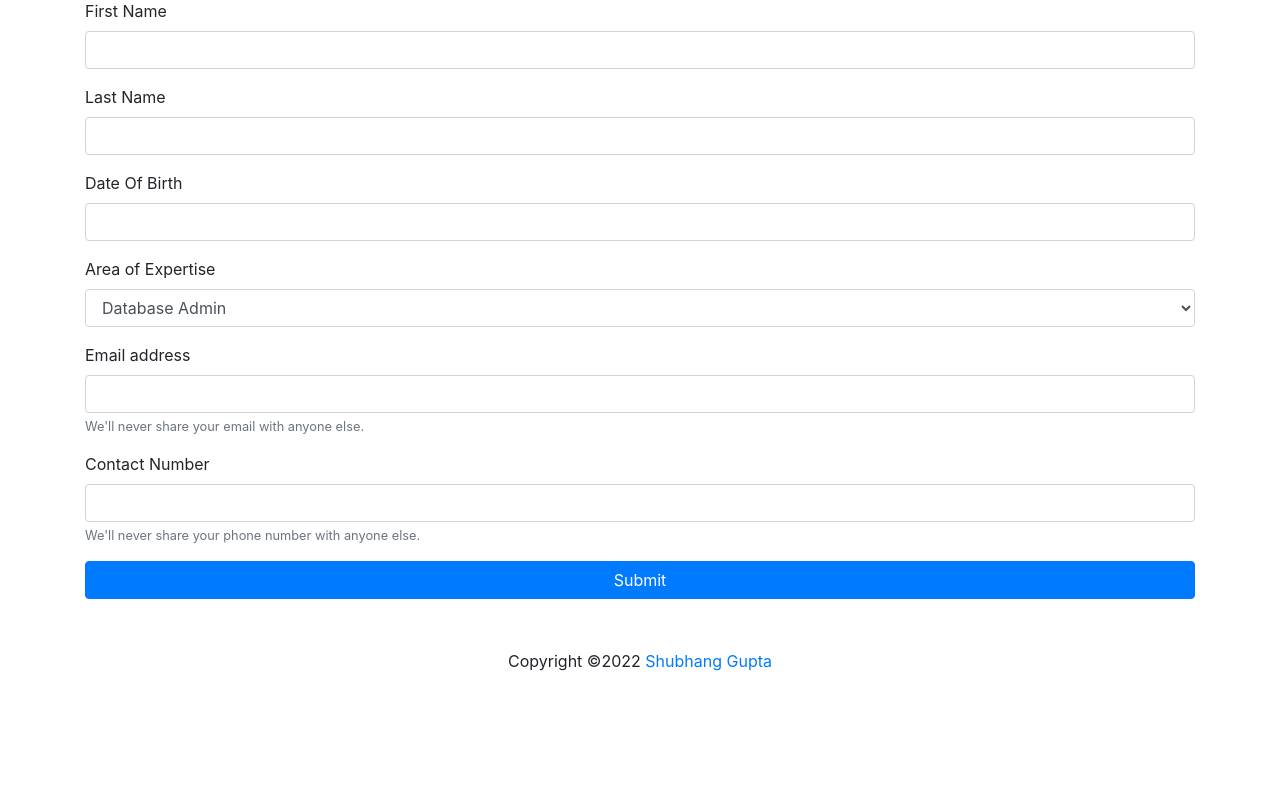
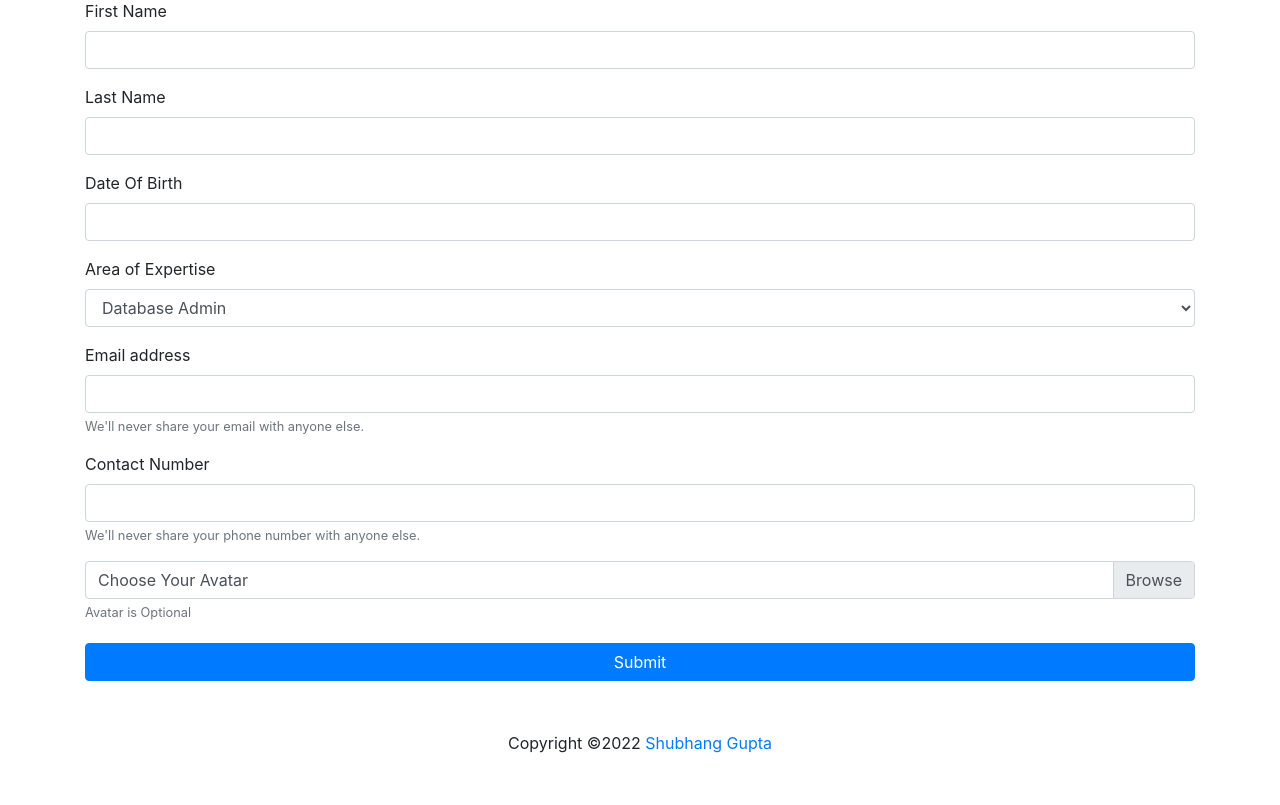
Before and after one commit to jarvis-1805/attendance-register-php, a PHP site: page / in a window 1280 px wide. Shown: the part 137-942 px from the top of the page. Before the commit the page ends 808 px from the top, so only its background shows below. Run offline with PHP 8.4, Linux system fonts and the light colour scheme; data comes from the database, SQL or seed files in the repository; data that the repository does not hold is empty.

Commit message:
Added Upload Profile Pictures functionality

```diff
--- a/db/crud.php
+++ b/db/crud.php
@@ -8,11 +8,11 @@
     }
 
     // function to insert a new record into the attendee database
-    public function insert ( $fname, $lname, $dob, $email, $contact, $speciality ) {
+    public function insert ( $fname, $lname, $dob, $email, $contact, $speciality, $avatar_path ) {
       try {
         // define sql statement to be executed
-        $sql = "INSERT INTO attendee (firstname, lastname, dateofbirth, emailaddress, contactnumber, speciality_id)
-                VALUES (:fname, :lname, :dob, :email, :contact, :speciality)";
+        $sql = "INSERT INTO attendee (firstname, lastname, dateofbirth, emailaddress, contactnumber, speciality_id, avatar_path)
+                VALUES (:fname, :lname, :dob, :email, :contact, :speciality, :avatar_path)";
 
         // prepare the sql statement to the actual values
         $stmt = $this -> db -> prepare($sql);
@@ -24,6 +24,7 @@
         $stmt -> bindparam(':email', $email);
         $stmt -> bindparam(':contact', $contact);
         $stmt -> bindparam(':speciality', $speciality);
+        $stmt -> bindparam(':avatar_path', $avatar_path);
 
         // execute statement
         $stmt -> execute();
--- a/index.php
+++ b/index.php
@@ -9,7 +9,7 @@
 
       <h1 class="text-center">Registration for CTF</h1>
 
-      <form method="post" action="success.php">
+      <form method="post" enctype="multipart/form-data" action="success.php">
         <div class="form-group">
           <label for="firstname">First Name</label>
           <input required type="text" class="form-control" id="firstname" name="firstname">
@@ -40,7 +40,12 @@
           <input type="text" class="form-control" id="phone" aria-describedby="phoneHelp" name="phone">
           <small id="phoneHelp" class="form-text text-muted">We'll never share your phone number with anyone else.</small>
         </div>
-        <button type="submit" name="submit" class="btn btn-primary btn-block">Submit</button>
+        <div class="custom-file">
+          <input type="file" accept="image/*" class="custom-file-input" id="avatar" name="avatar" value="12000">
+          <label class="custom-file-label" for="avatar">Choose Your Avatar</label>
+          <small id="avatar" class="form-text text-muted">Avatar is Optional</small>
+        </div>
+        <button type="submit" name="submit" class="btn btn-primary btn-block" style="margin-top: 20px;">Submit</button>
       </form>
 
     <?php require_once 'includes/footer.php' ?>
--- a/view.php
+++ b/view.php
@@ -15,7 +15,8 @@
         $result = $crud -> getAttendeeDetails($id);
     ?>
 
-    <div class="card" style="width: max-content;">
+    <img src="<?php echo empty($result['avatar_path']) ? "uploads/default-avatar.jpg" : $result['avatar_path']; ?>" alt="avatar" class="rounded-circle" style="width: 20%; height: 20%">
+    <div class="card" style="width: max-content; margin-top: 10px;">
       <div class="card-body">
         <h5 class="card-title"><?php echo $result['firstname'] . ' ' . $result['lastname']; ?></h5>
         <h6 class="card-subtitle mb-2 text-muted"><?php echo $result['name']; ?></h6>
```
Also changed, not shown: success.php (+9 -2 lines), uploads/default-avatar.jpg (added).
